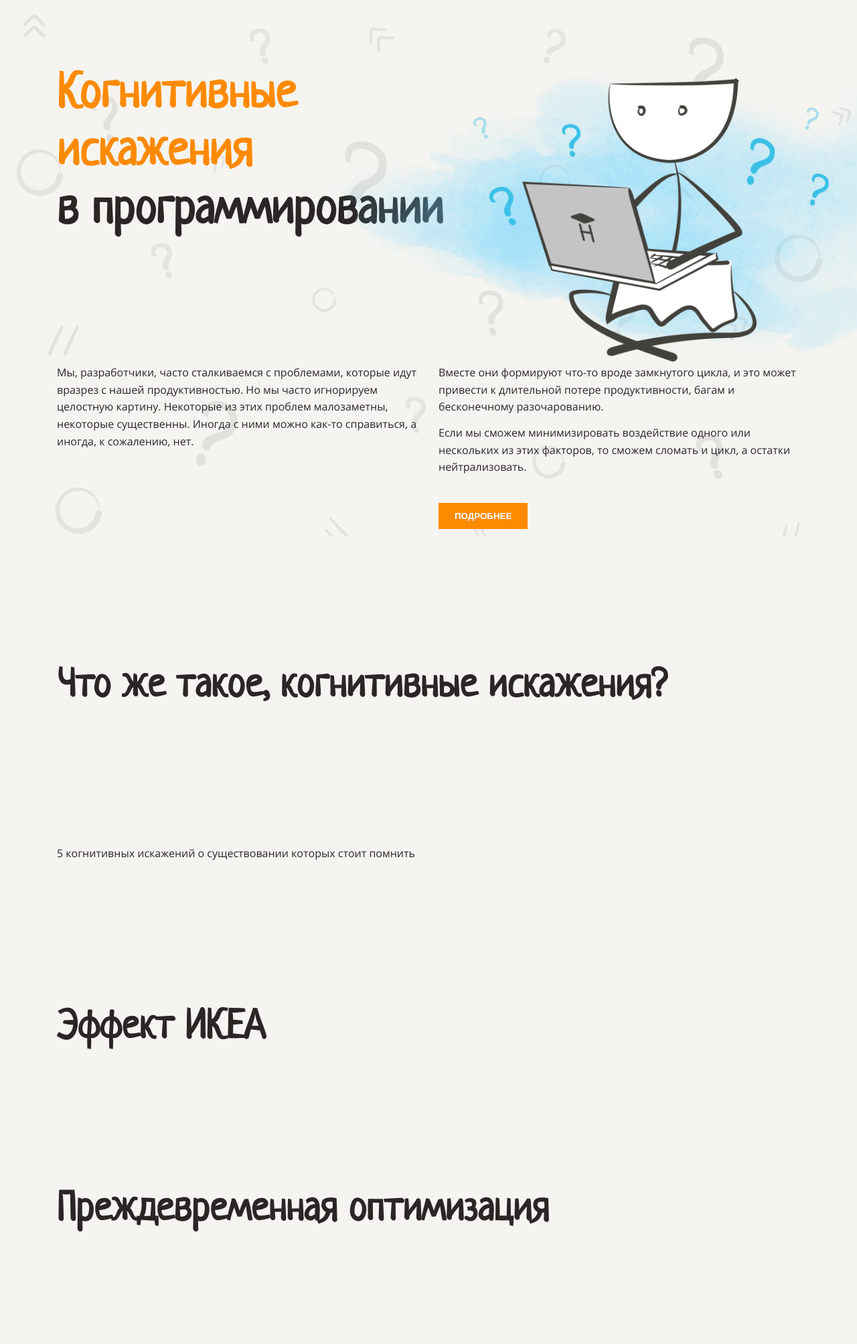
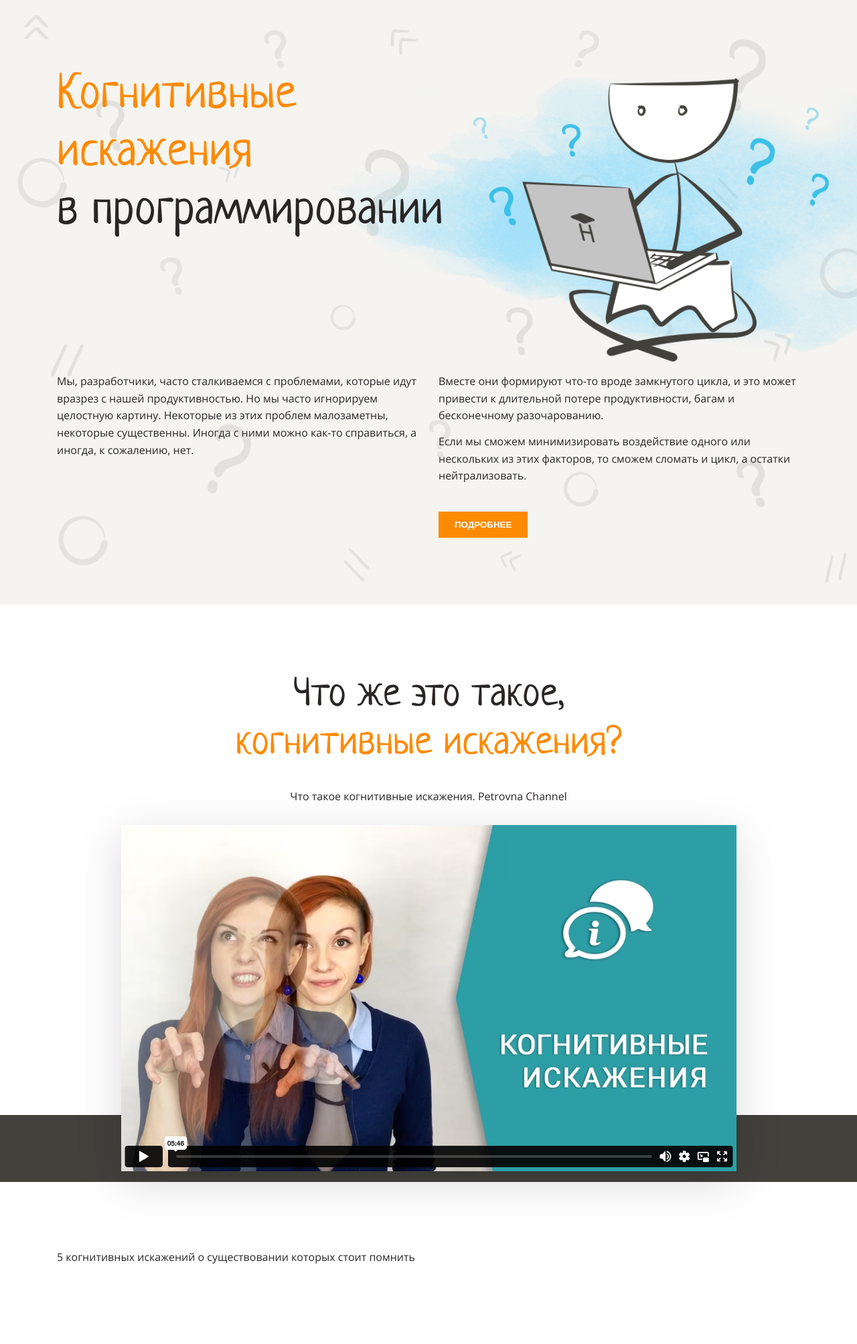
Before and after one commit to mdolganova/layout-designer-project-58, a website: page src/index.html in a window 1280 px wide. Shown: the top 2007 px of the page at 67% size. Drawn offline with Linux system fonts and the light colour scheme.

Commit message:
update screenOne, update screenTwo

```diff
--- a/src/index.html
+++ b/src/index.html
@@ -9,20 +9,28 @@
     <link rel="stylesheet" href="styles/style.css">
 </head>
 <body>
+    <div class="bg-light">
         <header class = "columns-2 bg">
-        <h1 class="no-column"><span class = "main-color" >Когнитивные<br>искажения</span><br>в программировании</h1>
-        <img src = "img/main.png" alt = "Когнитивные искажения в программировании"/>
+            <h1 class="no-column zi-100"><span class = "main-color" >Когнитивные<br>искажения</span><br>в программировании</h1>
+            <img alt="Когнитивные искажения в программировании" src="img/main.png"/>
             <p>Мы, разработчики, часто сталкиваемся с проблемами, которые идут вразрез с нашей продуктивностью. Но мы часто игнорируем целостную картину. Некоторые из этих проблем малозаметны, некоторые существенны. Иногда с ними можно как-то справиться, а иногда, к сожалению, нет.</p>
             <p>Вместе они формируют что-то вроде замкнутого цикла, и это может привести к длительной потере продуктивности, багам и бесконечному разочарованию.</p>
             <p class = "br-b">Если мы сможем минимизировать воздействие одного или нескольких из этих факторов, то сможем сломать и цикл, а остатки нейтрализовать.</p>
             <button>Подробнее</button>
         </header>
-    <section>
-        <h2>Что же такое, когнитивные искажения?</h2>
+    </div>
+    <div class="bg-white overlay">
+        <section class = "preview-image pb-16">
+            <h2 class = "mb-30 center">Что же это такое,<br><span class="main-color">когнитивные искажения?</span></h2>
+            <p class="center mb-30">Что такое когнитивные искажения. Petrovna Channel</p>
+            <a href="https://www.youtube.com/" target="_blank"><img alt = "Когнитивные искажения Petrovna Channel" class="m0-a db" src="img/preview.png"></a>
         </section>
+    </div>
+    <div class="bg-dark">
         <nav>
             <p>5 когнитивных искажений о существовании которых стоит помнить</p>
         </nav>
+    </div>
     <main>
         <section>
             <h2>Эффект ИКЕА</h2>
--- a/src/styles/style.css
+++ b/src/styles/style.css
@@ -30,17 +30,17 @@
   font-size: 16px;
   line-height: 1.6em;
   color: var(--dark-color);
-  background-color: var(--light-color);
 }
 
 h1, h2, h3 {
   font-family: Neucha, sans-serif;
+  font-weight: normal;
   line-height: 1.2em;
 }
 
 h1 {
   font-size: 72px;
-  margin-bottom: 185px;
+  margin-bottom: 198px;
 }
 
 h2 {
@@ -53,12 +53,13 @@
 
 p {
   margin-bottom: 13px;
+  break-inside: avoid;
 }
 
 header, nav, section, footer {
-  margin: 0 auto;
   max-width: 1110px;
   padding: 100px  0;
+  margin: 0 auto;
 }
 
 .columns-2 {
@@ -70,23 +71,44 @@
   column-span: all;
 }
 
-.columns-2 p {
-  break-inside: avoid;
-}
-
 .br-b {
   break-before: avoid;
 }
 
-.bg::before{
+.m0-a {
+  margin: 0 auto;
+}
+
+.mb-30 {
+  margin-bottom: 30px;
+}
+
+.pb-16 {
+  padding-bottom: 16px;
+}
+
+.db {
+  display: block;
+}
+
+.pr {
+  position: relative;
+}
+
+.center {
+  text-align: center;
+}
+
+.zi-100 {
+  position: relative;
+  z-index: 100;
+}
+
+.bg-light::before {
   content: '';
   position: absolute;
-  top: 0;
-  left: 0;
-  right: 0;
-  z-index: -100;
+  inset: 0;
   display: block;
-  height: 100vh;
   background-image: url('../img/background.png');
   background-repeat: no-repeat;
   background-size: cover;
@@ -100,8 +122,34 @@
   height: 525px;
 }
 
+.preview-image img {
+  width: 919px;
+  height: 517px;
+  filter: drop-shadow(0 16px 32px rgba(0 0 0 / 15%));
+}
+
 .main-color {
   color: var(--main-color);
+}
+
+.bg-light {
+  position: relative;
+  background-color: var(--light-color);
+}
+
+.overlay {
+  position: relative;
+}
+
+.overlay::before {
+  content: '';
+  position: absolute;
+  left: 0;
+  right: 0;
+  bottom: 0;
+  display: block;
+  height: 100px;
+  background-color: var(--main-dark-color);
 }
 
 button {
```
Lines whose indentation alone changed are shown as unchanged.
